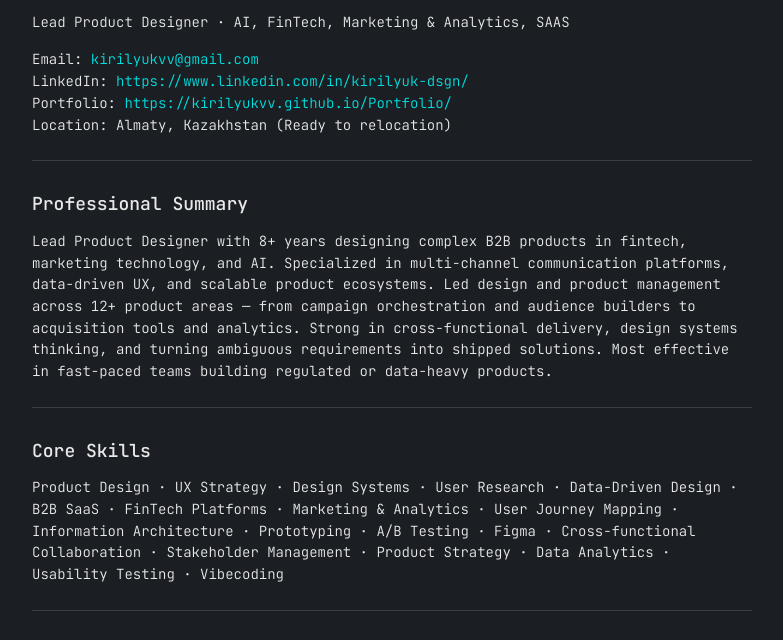
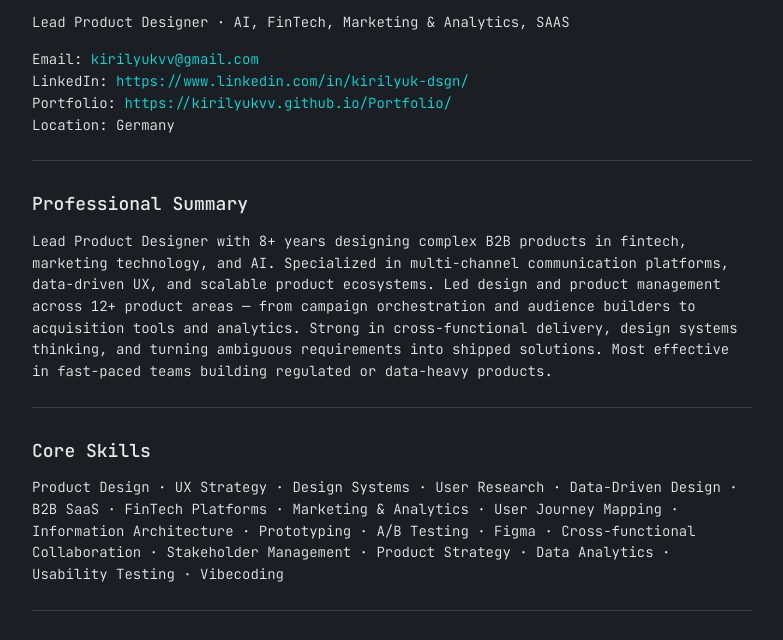
Before and after one commit to kirilyukvv/Portfolio, a plain HTML site: page cv.html in a window 1280 px wide. Shown: the part 134-774 px from the top of the page, without its empty margins (32-815 px from the left). Drawn offline with Linux system fonts and the light colour scheme.

Commit message:
Update CV location to Germany.
Co-authored-by: Cursor <cursoragent@cursor.com>

```diff
--- a/cv.html
+++ b/cv.html
@@ -33,7 +33,7 @@
           Email: <a href="mailto:kirilyukvv@gmail.com">kirilyukvv@gmail.com</a><br>
           LinkedIn: <a href="https://www.linkedin.com/in/kirilyuk-dsgn/">https://www.linkedin.com/in/kirilyuk-dsgn/</a><br>
           Portfolio: <a href="https://kirilyukvv.github.io/Portfolio/">https://kirilyukvv.github.io/Portfolio/</a><br>
-          Location: Almaty, Kazakhstan (Ready to relocation)
+          Location: Germany
         </p>
 
         <hr>
```
Also changed, not shown: 1 other file.
